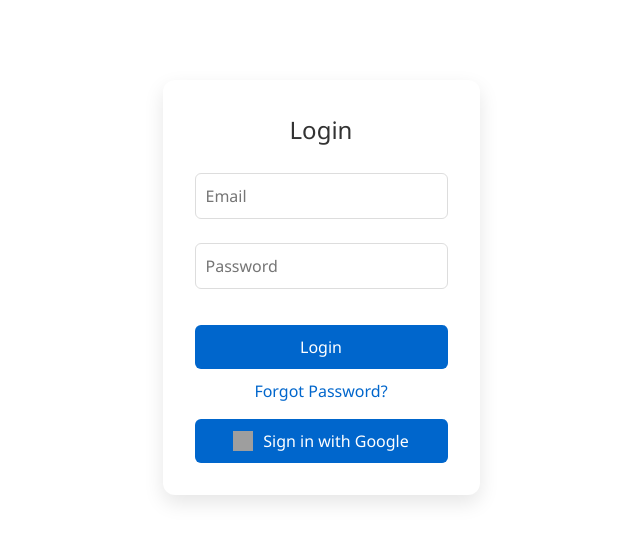
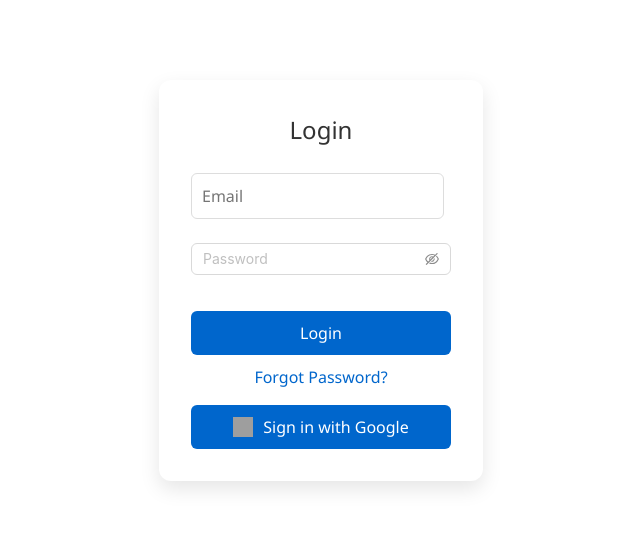
Before and after one commit to tejaprom/leave-app-mern, a React (Vite) app in the folder client/: page / in a window 1280 px wide. Shown: the top 542 px of the page, without its empty margins (319-959 px from the left). Built offline with nearby package versions, Linux system fonts and the light colour scheme; no server answers; grey boxes are pictures that could not be loaded.

Commit message:
Update Login.jsx

```diff
--- a/client/src/pages/Login.jsx
+++ b/client/src/pages/Login.jsx
@@ -4,6 +4,7 @@ import { useNavigate } from 'react-router-dom';
 import axios from 'axios';
 import { auth, provider } from "../firebase";
 import { signInWithPopup } from "firebase/auth";
+import { Input } from 'antd';
 
 const Login = () => {
     const navigate = useNavigate();
@@ -77,13 +78,23 @@ const Login = () => {
                         onChange={(e) => setEmail(e.target.value)}
                         required
                     /><br /><br />
-                    <input
+                    {/* <input
                         type="password"
                         placeholder="Password"
                         value={password}
                         onChange={(e) => setPassword(e.target.value)}
                         required
-                    /><br /><br />
+                    /> */}
+
+                    <Input.Password
+                        placeholder="Password"
+                        value={password}
+                        onChange={(e) => setPassword(e.target.value)}
+                        required
+                    />
+
+
+                    <br /><br />
                     <button type="submit">Login</button>
                 </form>
                 <p style={{ marginTop: '10px' }}>
```
